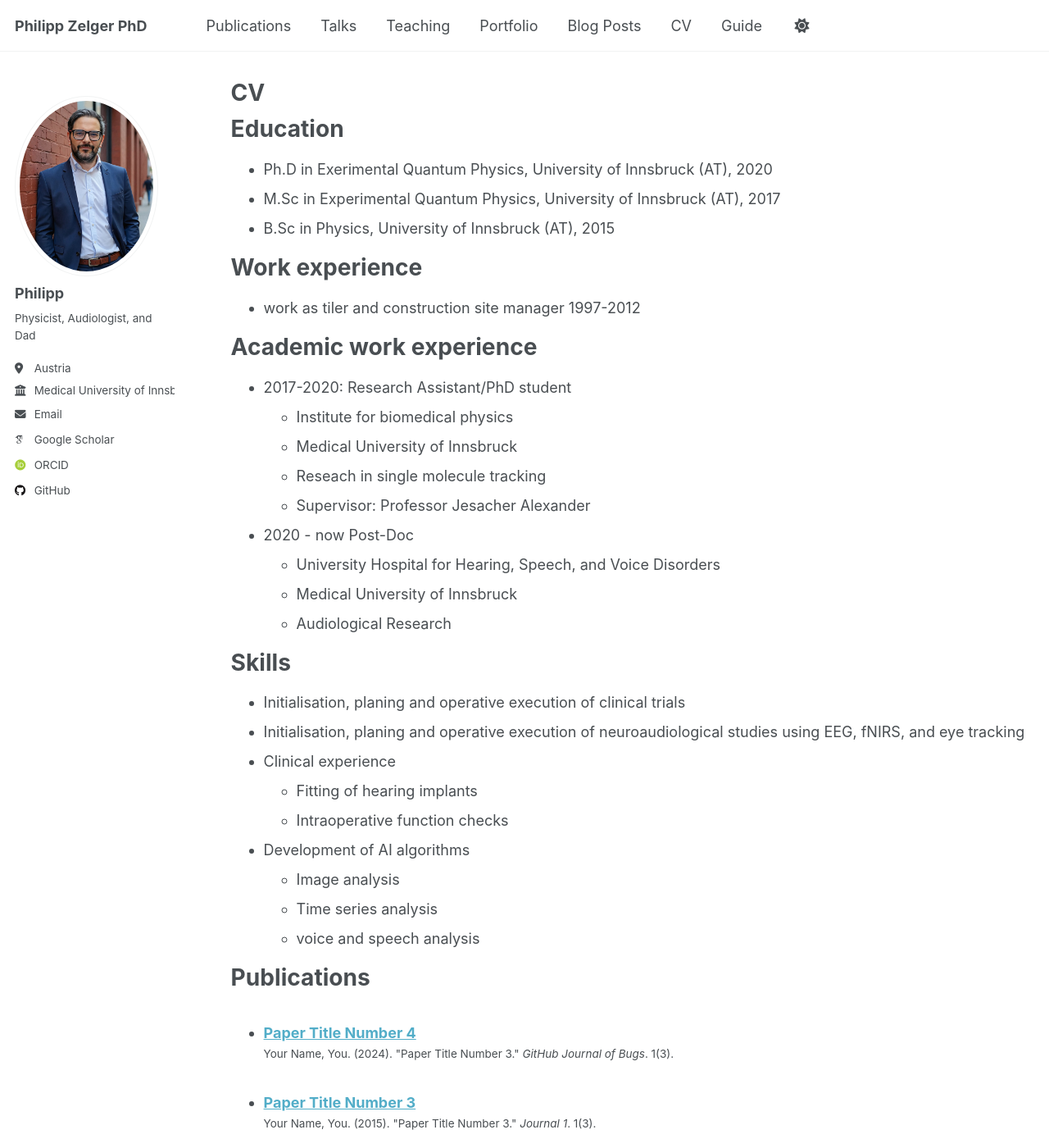
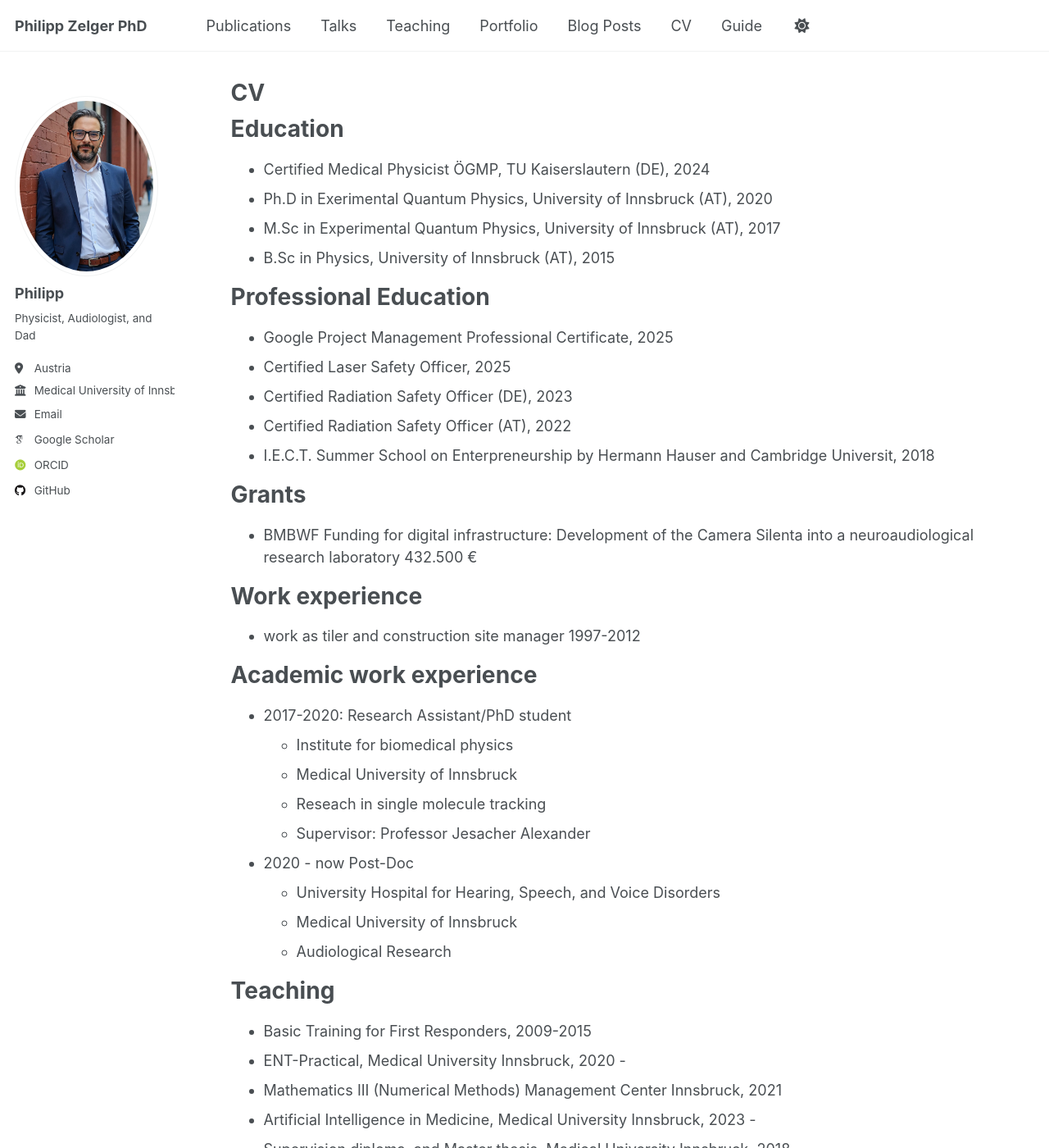
Before and after one commit to Stanissse/AboutMe, a Jekyll site: the page built from _pages/cv.md, in a window 1280 px wide and 1400 px high. Shown: the whole window at 82% size. Built offline with Jekyll 4.4.1, drawn with Linux system fonts in a browser that asks for light colours; some web fonts are replaced; some of the changed text lies outside the part shown.

Commit message:
Updated cv entries cv.md

```diff
--- a/_pages/cv.md
+++ b/_pages/cv.md
@@ -11,9 +11,22 @@ redirect_from:
 
 Education
 ======
+* Certified Medical Physicist ÖGMP, TU Kaiserslautern (DE), 2024
 * Ph.D in Exerimental Quantum Physics, University of Innsbruck (AT), 2020
 * M.Sc in Experimental Quantum Physics, University of Innsbruck (AT), 2017
 * B.Sc in Physics, University of Innsbruck (AT), 2015
+
+Professional Education
+======
+* Google Project Management Professional Certificate, 2025
+* Certified Laser Safety Officer, 2025
+* Certified Radiation Safety Officer (DE), 2023
+* Certified Radiation Safety Officer (AT), 2022
+* I.E.C.T. Summer School on Enterpreneurship by Hermann Hauser and Cambridge Universit, 2018
+
+Grants
+======
+*  BMBWF Funding for digital infrastructure: Development of the Camera Silenta into a neuroaudiological research laboratory 432.500 €
 
 Work experience
 ======
@@ -31,6 +44,15 @@ Academic work experience
   * University Hospital for Hearing, Speech, and Voice Disorders
   * Medical University of Innsbruck
   * Audiological Research
+
+Teaching
+======
+* Basic Training for First Responders, 2009-2015
+* ENT-Practical, Medical University Innsbruck, 2020 -
+* Mathematics III (Numerical Methods) Management Center Innsbruck, 2021
+* Artificial Intelligence in Medicine, Medical University Innsbruck, 2023 -
+* Supervision diploma, and Master thesis, Medical University Innsbruck, 2018 -
+* Audiology for Speech and Language Therapists, FH-Gesundheit Innsbruck, 2025
 
 Skills
 ======
```
